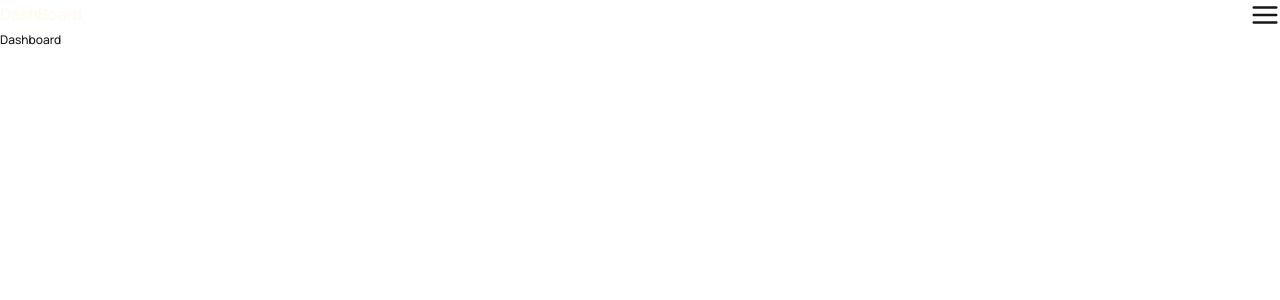
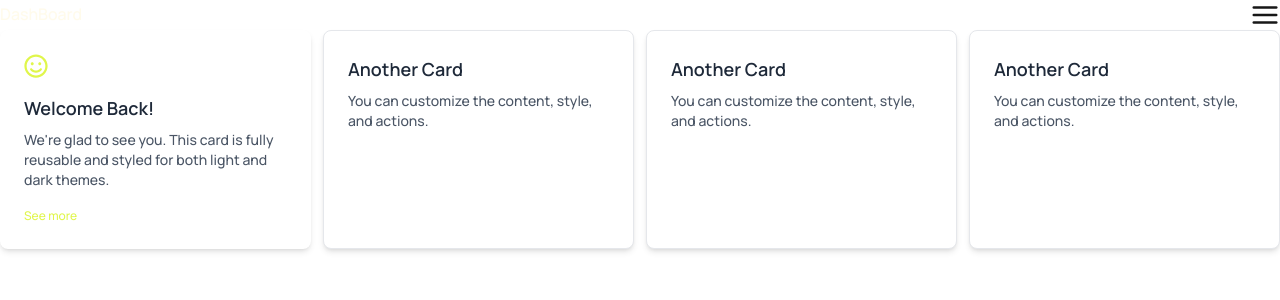
Before and after one commit to xircarstudio/crypto-proj, a React (Vite) app: page /dashboard in a window 1280 px wide. Shown: the top 300 px of the page. Built offline with nearby package versions, Linux system fonts and the light colour scheme; a web font is replaced by a local one.

Commit message:
card component

```diff
--- a/src/components/Dashboard.jsx
+++ /dev/null
@@ -1,12 +0,0 @@
-import React from "react";
-
-const Dashboard = () => {
-  return (
-    <>
-      <div className="btn-primary">Dashboard</div>
-      <h1>hello</h1>
-    </>
-  );
-};
-
-export default Dashboard;
--- /dev/null
+++ b/src/components/ui/Card.jsx
@@ -0,0 +1,22 @@
+import React from "react";
+
+function Card({ title, children, icon, footer, className = "" }) {
+  return (
+    <div
+      className={`bg-white dark:bg-body shadow-md rounded-lg p-6 transition-colors duration-300 w-full     ${className}`}
+    >
+      {icon && <div className="mb-4">{icon}</div>}
+      {title && (
+        <h2 className="text-lg font-semibold text-gray-800 dark:text-white mb-2">
+          {title}
+        </h2>
+      )}
+      <div className="text-gray-600 dark:text-gray-300 text-sm mb-4">
+        {children}
+      </div>
+      {footer && <div className="mt-4">{footer}</div>}
+    </div>
+  );
+}
+
+export default Card;
--- a/src/index.css
+++ b/src/index.css
@@ -7,7 +7,7 @@
   --text-grey: #848484;
   --color-text: #b8b8b8;
   --color-body: #171717;
-  --body-grey: #202020;
+  --color-body-grey: #202020;
   --text-xs: 0.75rem;
   --text-sm: 14px;
   --text-md: 1rem;
--- a/src/pages/dashboard/components/DashNavbar.jsx
+++ b/src/pages/dashboard/components/DashNavbar.jsx
@@ -53,7 +53,7 @@ export default function Navbar() {
 
       <div
         ref={sidebarRef}
-        className={`hidden md:flex text-md fixed top-0 left-0 h-full w-64 bg-white dark:bg-gray-900 dark:text-white p-6 flex-col gap-6 transition-transform duration-300 z-40 ${
+        className={`hidden md:flex  text-md fixed top-0 left-0 h-full w-80 bg-white dark:bg-body-grey dark:text-white p-9 flex-col gap-6 transition-transform duration-300 z-40 ${
           open ? "translate-x-0" : "-translate-x-full"
         }`}
       >
@@ -78,7 +78,7 @@ export default function Navbar() {
       </div>
 
       {open && (
-        <div className="hidden md:block fixed inset-0 bg-white dark:bg-black bg-opacity-50 z-30" />
+        <div className="hidden md:block fixed inset-0 bg-gray-300 dark:bg-black opacity-50 z-30" />
       )}
 
       <div className="md:hidden fixed bottom-0 left-0 w-full bg-gray-900 text-white flex justify-around items-center py-2 z-50 shadow-lg">
--- a/src/pages/dashboard/dashboard/Dashboard.jsx
+++ b/src/pages/dashboard/dashboard/Dashboard.jsx
@@ -1,7 +1,43 @@
 import React from "react";
+import Card from "../../../components/ui/Card";
+import { FaRegSmile } from "react-icons/fa";
 
 const Dashboard = () => {
-  return <div>Dashboard</div>;
+  return (
+    <div className="grid md:grid-cols-2 lg:grid-cols-4 gap-3">
+      <Card
+        title="Welcome Back!"
+        icon={<FaRegSmile size={24} className="text-primary" />}
+        footer={
+          <button className="text-primary hover:underline">See more</button>
+        }
+      >
+        We're glad to see you. This card is fully reusable and styled for both
+        light and dark themes.
+      </Card>
+
+      <Card
+        title="Another Card"
+        className="border border-gray-200 dark:border-gray-700"
+      >
+        You can customize the content, style, and actions.
+      </Card>
+
+      <Card
+        title="Another Card"
+        className="border border-gray-200 dark:border-gray-700"
+      >
+        You can customize the content, style, and actions.
+      </Card>
+
+      <Card
+        title="Another Card"
+        className="border border-gray-200 dark:border-gray-700"
+      >
+        You can customize the content, style, and actions.
+      </Card>
+    </div>
+  );
 };
 
 export default Dashboard;
```
